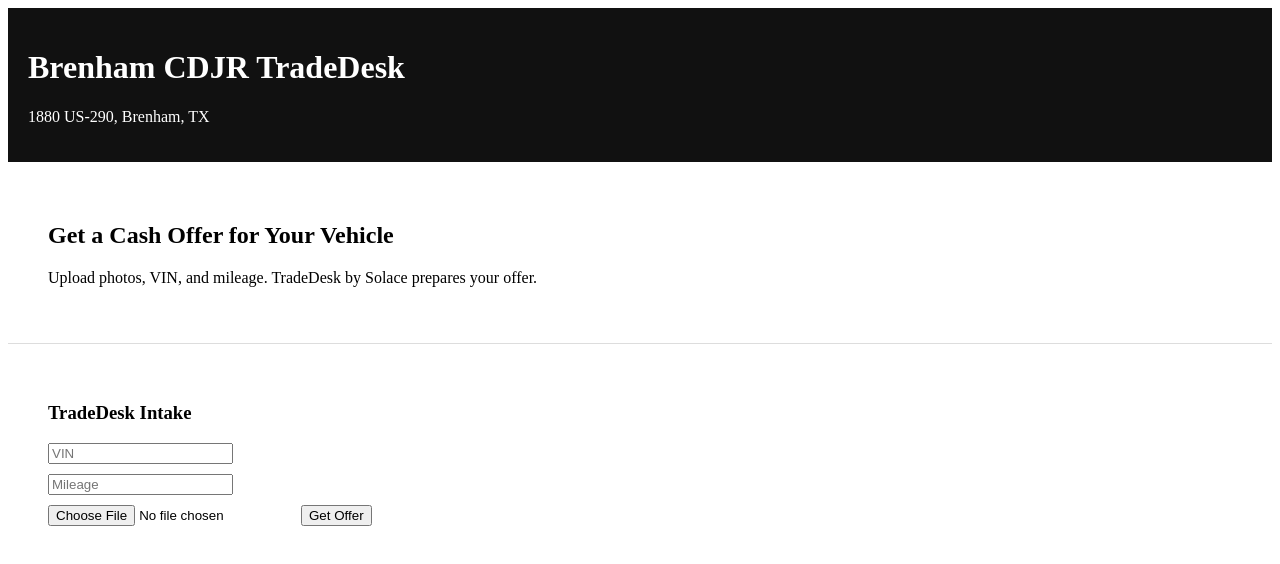
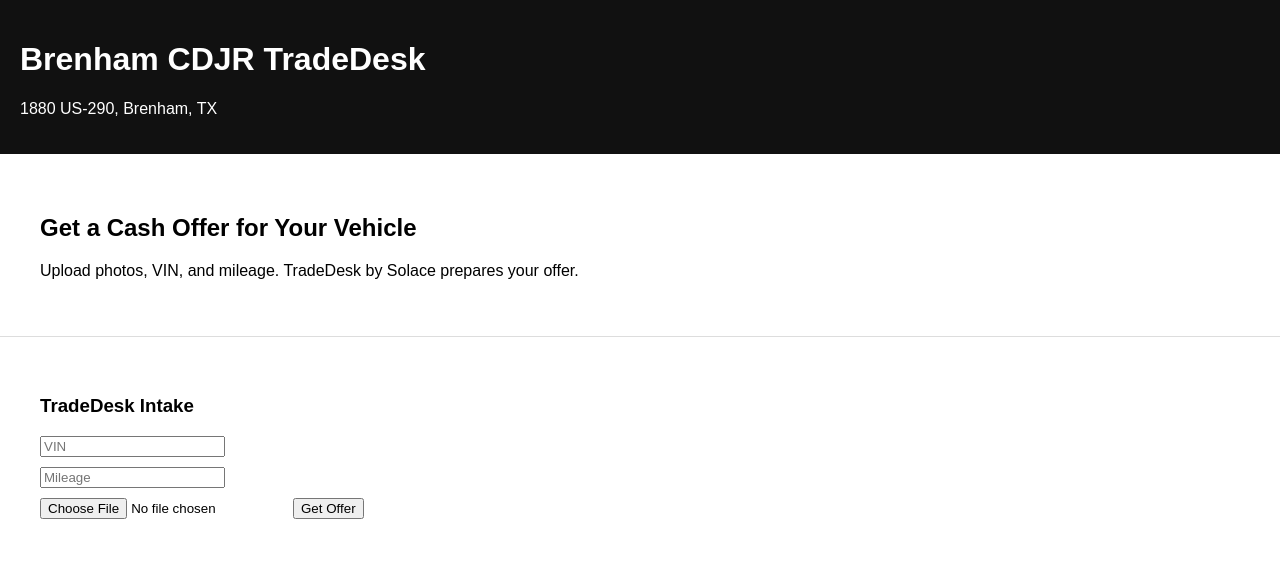
Before and after one commit to zlomke76-del/solacetrade, a Next.js app: page / in a window 1280 px wide. Shown: the top 564 px of the page. Built offline with nearby package versions, Linux system fonts and the light colour scheme.

Commit message:
Add files via upload

```diff
--- /dev/null
+++ b/app/layout.tsx
@@ -0,0 +1,14 @@
+
+export const metadata = {
+  title: "Brenham CDJR TradeDesk",
+};
+
+export default function RootLayout({ children }: { children: React.ReactNode }) {
+  return (
+    <html lang="en">
+      <body style={{ margin: 0, fontFamily: "Arial, sans-serif" }}>
+        {children}
+      </body>
+    </html>
+  );
+}
```
